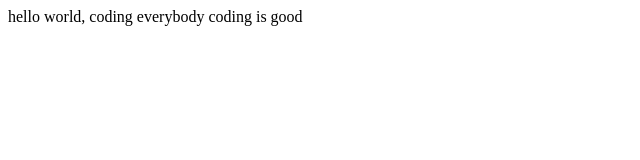
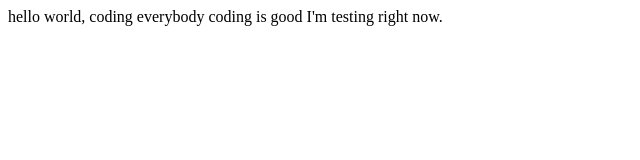
Before and after one commit to ricoshin/codingeverybody, a plain HTML site: page index.html in a window 1280 px wide. Shown: the whole page, without its empty margins (0-640 px from the left). Drawn offline with Linux system fonts and the light colour scheme.

Commit message:
Update contents
add "I'm testing right now."

```diff
--- a/index.html
+++ b/index.html
@@ -1,5 +1,6 @@
 <html>
 	<body>hello world, coding everybody
 		coding is good
+		I'm testing right now.
 	</body>
 </html>
```
